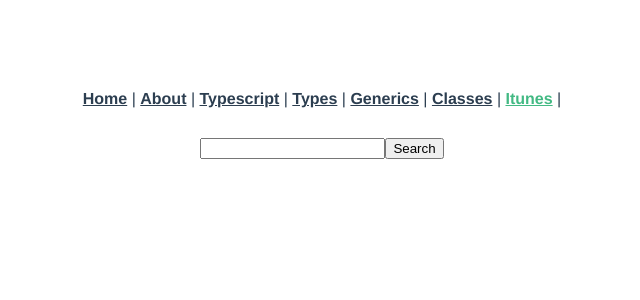
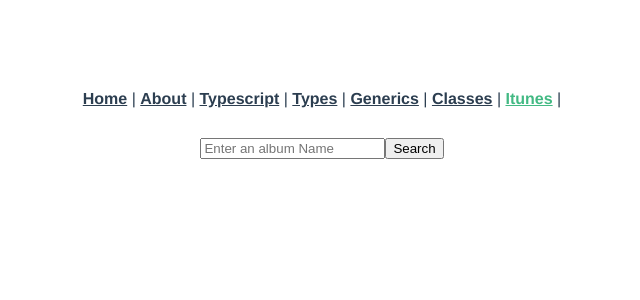
Before and after one commit to nagarjnasanam/vu3-typescript, a Vue app: page /itunes in a window 1280 px wide. Shown: the top 300 px of the page, without its empty margins (318-958 px from the left). Built offline with nearby package versions, Linux system fonts and the light colour scheme.

Commit message:
made some changes

```diff
--- a/src/views/ItunesSearch.vue
+++ b/src/views/ItunesSearch.vue
@@ -3,7 +3,7 @@
     <!-- <p>{{data.resultCount}}</p> -->
     <!-- <p>{{data.results[0]}}</p> -->
     <form @submit.prevent="searchItunes(searchText)">
-        <input type="text" v-model="searchText" />
+        <input type="text" placeholder="Enter an album Name" v-model="searchText" />
         <button @click="searchItunes(searchText)">Search</button>
         <div v-if="data.results">
           <div v-for="album in data.results" :key="album.artistId">
```
